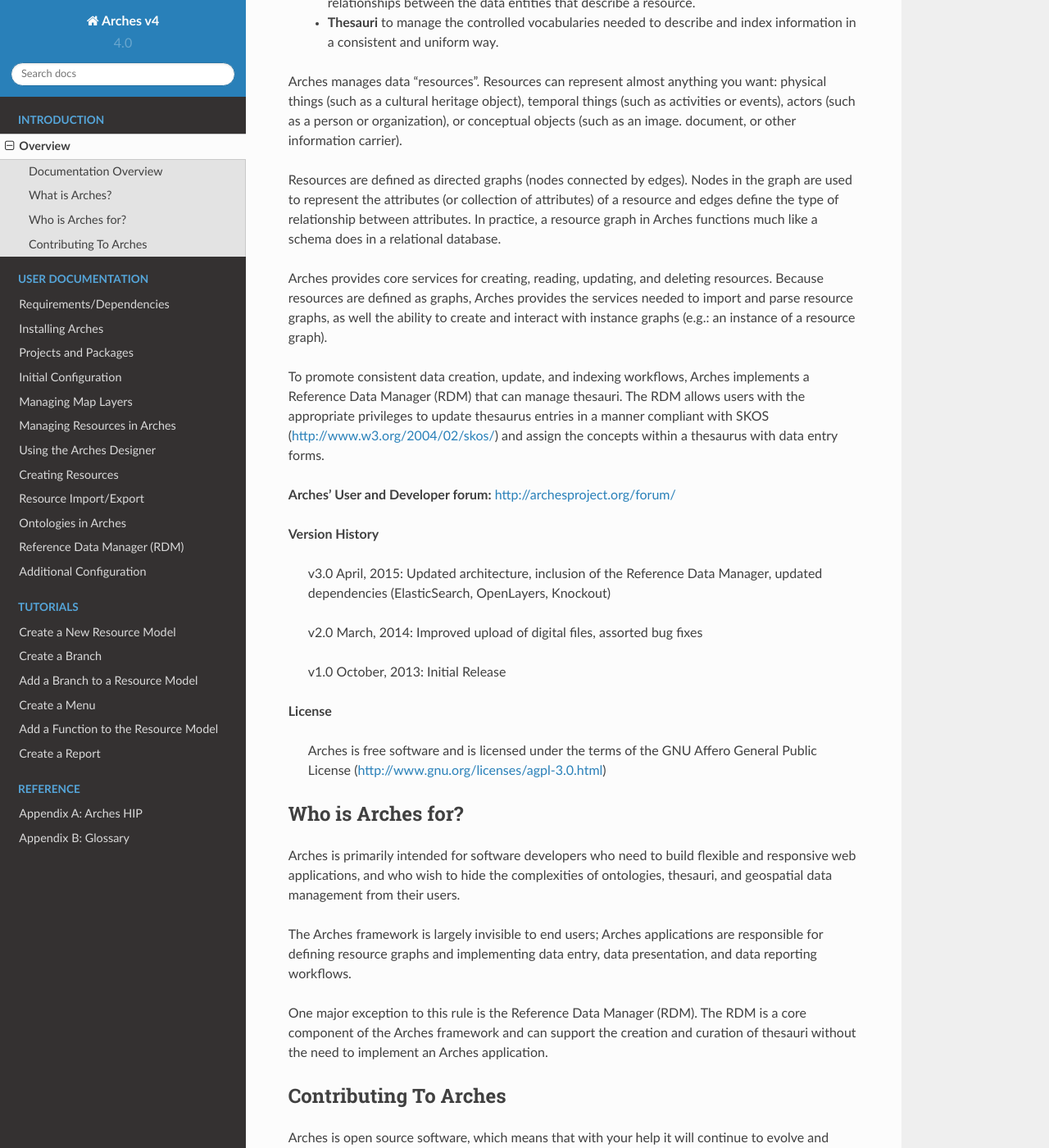
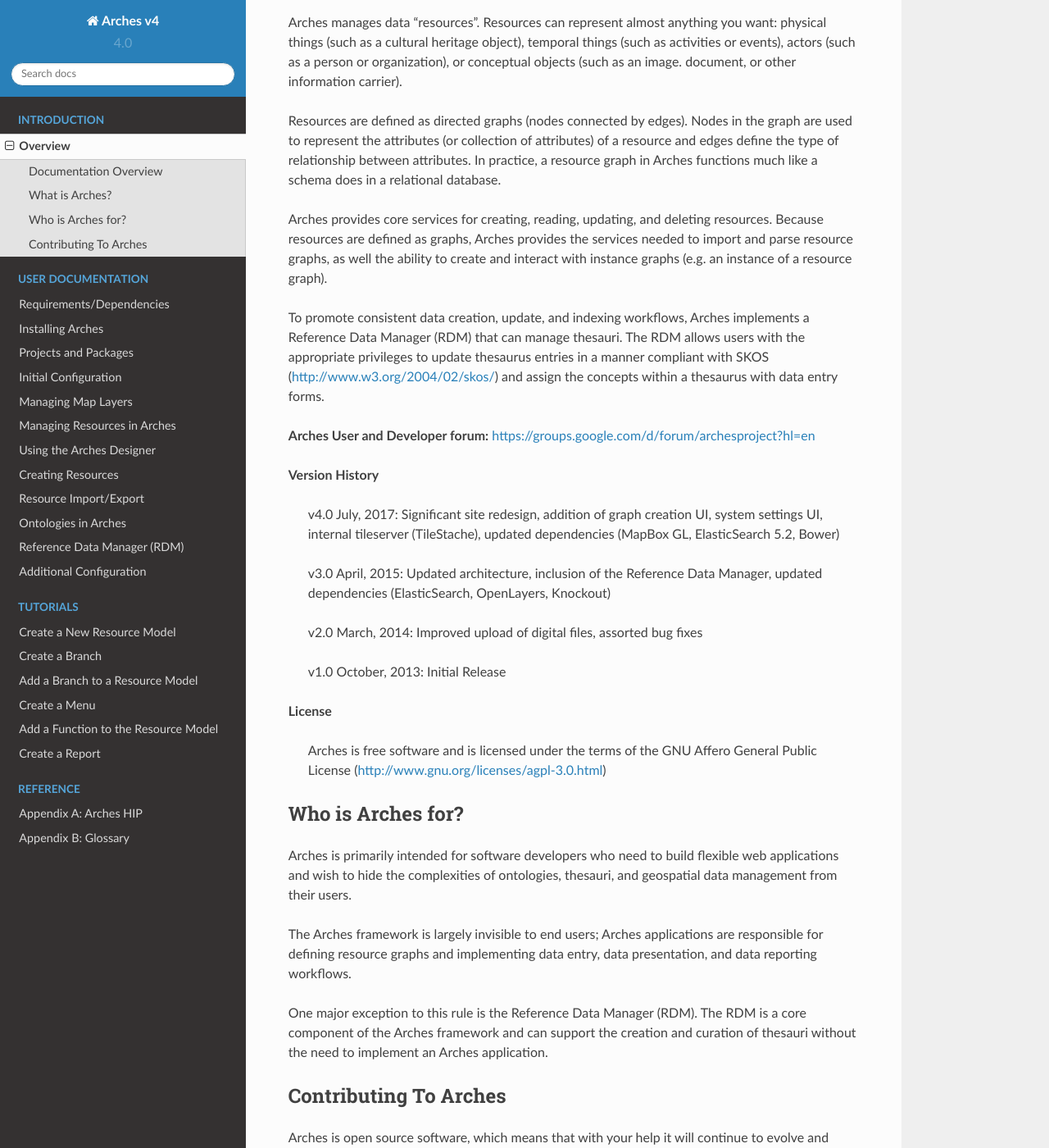
Before and after one commit to archesproject/arches-docs, a Sphinx documentation site: the page built from docs/overview.txt, in a window 1280 px wide and 1400 px high, scrolled down 952 px. Shown: the whole window at 82% size. Built offline with Sphinx 7.4.7 and the Read the Docs theme 2.0.0, drawn with Linux system fonts in a browser that asks for light colours; some of the changed text lies outside the part shown.

Commit message:
remove note about responsiveness, add version 4 to history
Signed-off-by: adam cox <mr.adamcox@gmail.com>

```diff
--- a/docs/overview.txt
+++ b/docs/overview.txt
@@ -14,26 +14,26 @@
 
 Arches allows administrators to create their own database schema, and manage their own thesauri, while end users can search, explore and download the resources directly. In this way Arches is not only a robust and easy to use inventory system, it is also a perfect way to publish and disseminate your organization's cultural heritage information.
 
-To try Arches out, you can view the v4 demo installation, go to the Arches project page for more background, or join our Google Group to engage with the active Arches community.
-
-Arches is a web framework for Django and is designed to make it easier to build applications that need:
+Arches is a web framework built on Dango and is designed to make it easier to build applications that need:
 
     * **Geospatial data management** and geoprocessing like a GIS (Geograhic Information System) offers, but with a much more flexible approach for modeling the geometries associated with a resource.
     * the ability to **import arbitrary data schema** in the form of graphs as a means of defining the set of attributes that describe data resources
     * an **Ontology** as a means of formally naming and defining data types, properties, and the relationships between the data entities that describe a resource.
     * **Thesauri** to manage the controlled vocabularies needed to describe and index information in a consistent and uniform way.
 
-Arches manages data "resources".  Resources can represent almost anything you want: physical things (such as a cultural heritage object), temporal things (such as activities or events), actors (such as a person or organization), or conceptual objects (such as an image. document, or other information carrier).
+Arches manages data "resources". Resources can represent almost anything you want: physical things (such as a cultural heritage object), temporal things (such as activities or events), actors (such as a person or organization), or conceptual objects (such as an image. document, or other information carrier).
 
-Resources are defined as directed graphs (nodes connected by edges).  Nodes in the graph are used to represent the attributes (or collection of attributes) of a resource and edges define the type of relationship between attributes.  In practice, a resource graph in Arches functions much like a schema does in a relational database.
+Resources are defined as directed graphs (nodes connected by edges). Nodes in the graph are used to represent the attributes (or collection of attributes) of a resource and edges define the type of relationship between attributes. In practice, a resource graph in Arches functions much like a schema does in a relational database.
 
-Arches provides core services for creating, reading, updating, and deleting resources.  Because resources are defined as graphs, Arches provides the services needed to import and parse resource graphs, as well the ability to create and interact with instance graphs (e.g.: an instance of a resource graph).
+Arches provides core services for creating, reading, updating, and deleting resources. Because resources are defined as graphs, Arches provides the services needed to import and parse resource graphs, as well the ability to create and interact with instance graphs (e.g. an instance of a resource graph).
 
-To promote consistent data creation, update, and indexing workflows, Arches implements a Reference Data Manager (RDM) that can manage thesauri.  The RDM allows users with the appropriate privileges to update thesaurus entries in a manner compliant with SKOS (http://www.w3.org/2004/02/skos/) and assign the concepts within a thesaurus with data entry forms.
+To promote consistent data creation, update, and indexing workflows, Arches implements a Reference Data Manager (RDM) that can manage thesauri. The RDM allows users with the appropriate privileges to update thesaurus entries in a manner compliant with SKOS (http://www.w3.org/2004/02/skos/) and assign the concepts within a thesaurus with data entry forms.
 
-**Arches' User and Developer forum:**  http://archesproject.org/forum/
+**Arches User and Developer forum:** https://groups.google.com/d/forum/archesproject?hl=en
 
 **Version History**
+
+    v4.0  July, 2017: Significant site redesign, addition of graph creation UI, system settings UI, internal tileserver (TileStache), updated dependencies (MapBox GL, ElasticSearch 5.2, Bower)
 
     v3.0  April, 2015: Updated architecture, inclusion of the Reference Data Manager, updated dependencies (ElasticSearch, OpenLayers, Knockout)
 
@@ -48,11 +48,11 @@
 Who is Arches for?
 ==================
 
-Arches is primarily intended for software developers who need to build flexible and responsive web applications, and who wish to hide the complexities of ontologies, thesauri, and geospatial data management from their users.
+Arches is primarily intended for software developers who need to build flexible web applications and wish to hide the complexities of ontologies, thesauri, and geospatial data management from their users.
 
 The Arches framework is largely invisible to end users; Arches applications are responsible for defining resource graphs and implementing data entry, data presentation, and data reporting workflows.
 
-One major exception to this rule is the Reference Data Manager (RDM).  The RDM is a core component of the Arches framework and can support the creation and curation of thesauri without the need to implement an Arches application.
+One major exception to this rule is the Reference Data Manager (RDM). The RDM is a core component of the Arches framework and can support the creation and curation of thesauri without the need to implement an Arches application.
 
 Contributing To Arches
 ======================
```
